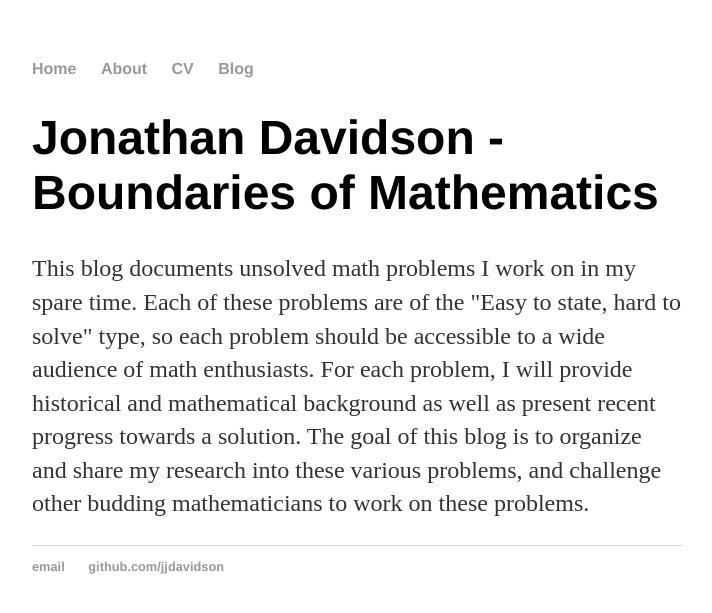
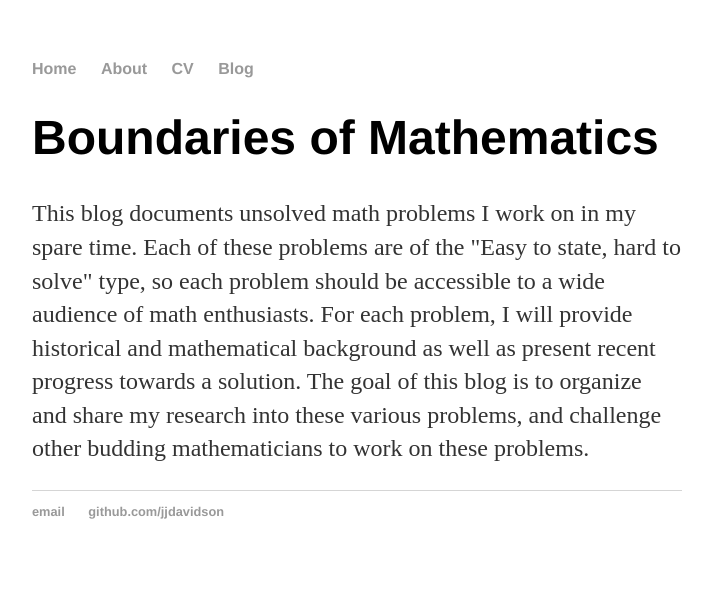
Before and after one commit to jjdavidson/jjdavidson.github.io, a Jekyll site: the page built from index.html, in a window 1280 px wide. Shown: the top 613 px of the page, without its empty margins (283-995 px from the left). Built offline with Jekyll 4.4.1, drawn with Linux system fonts in a browser that asks for light colours.

Commit message:
Update index.html

```diff
--- a/index.html
+++ b/index.html
@@ -3,6 +3,6 @@ layout: default
 title: Jonathan Davidson - Exploring the Boundaries of Mathematics
 ---
 <div class="blurb">
-	<h1>Jonathan Davidson - Boundaries of Mathematics</h1>
+	<h1>Boundaries of Mathematics</h1>
 	<p>This blog documents unsolved math problems I work on in my spare time. Each of these problems are of the "Easy to state, hard to solve" type, so each problem should be accessible to a wide audience of math enthusiasts. For each problem, I will provide historical and mathematical background as well as present recent progress towards a solution. The goal of this blog is to organize and share my research into these various problems, and challenge other budding mathematicians to work on these problems. </p>
 </div><!-- /.blurb -->
```
